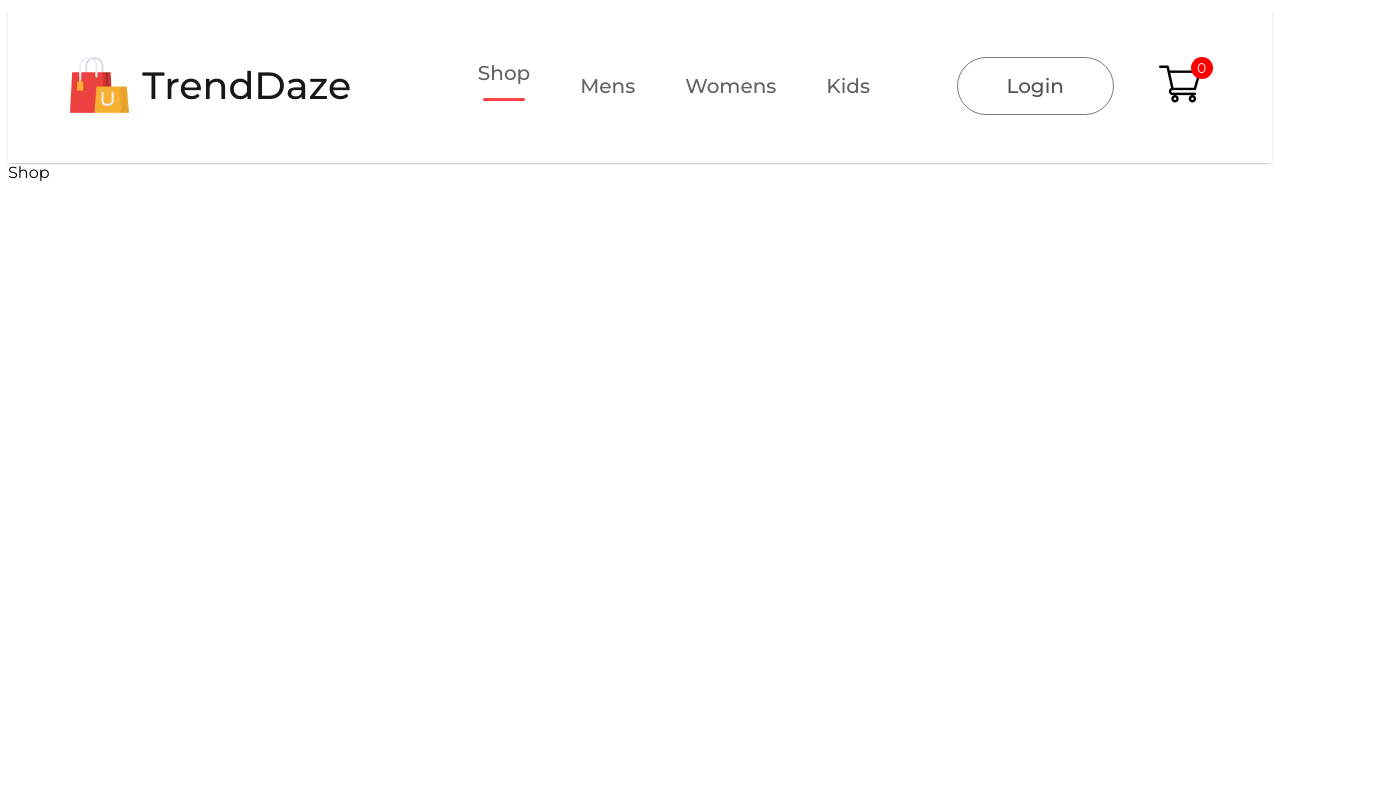
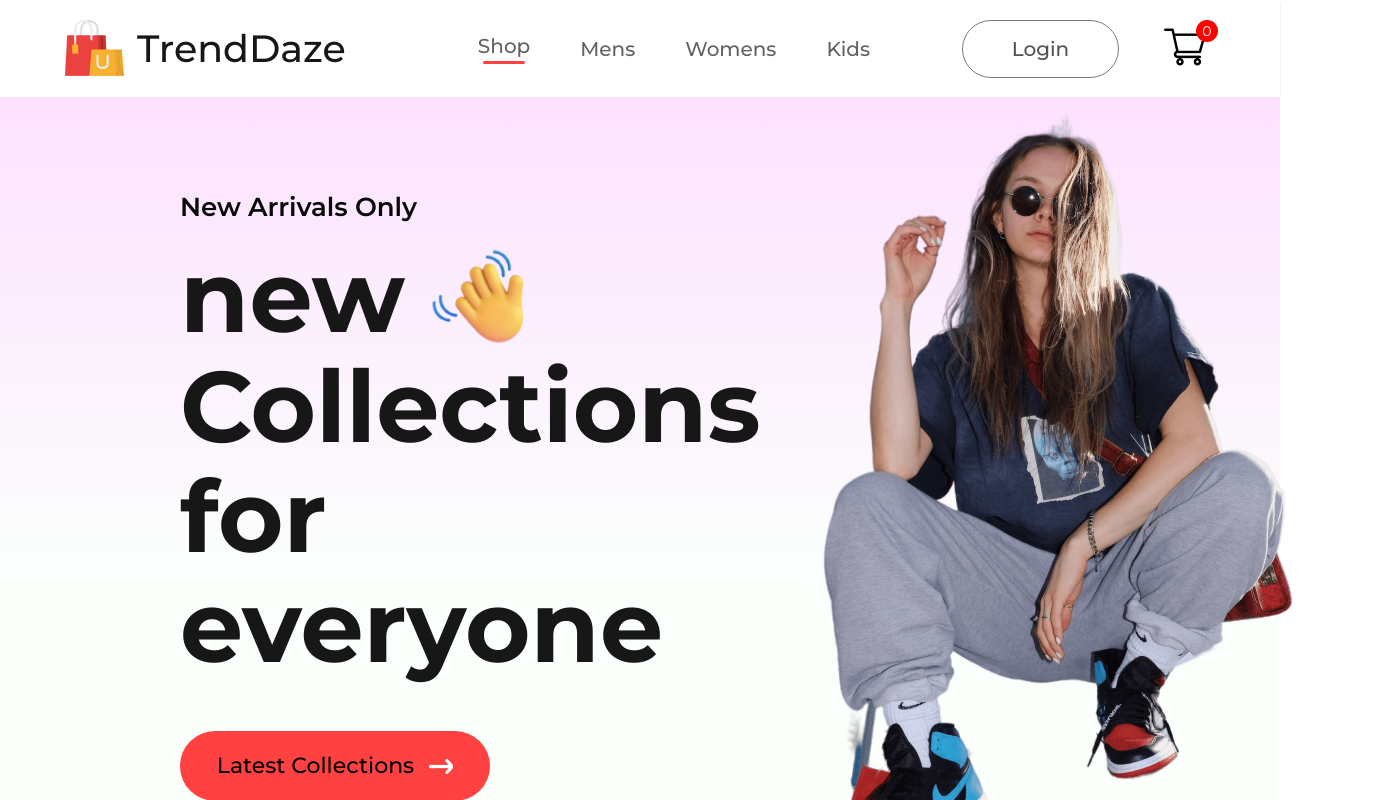
Before and after one commit to chandan9pandey/TrendDaze, a React (Vite) app in the folder frontend/: page / in a window 1280 px wide. Shown: the top 800 px of the page, 1374 px wide, since content can reach past the window. Built offline with nearby package versions, Linux system fonts and the light colour scheme.

Commit message:
completed hero section

```diff
--- a/frontend/src/App.jsx
+++ b/frontend/src/App.jsx
@@ -20,9 +20,10 @@
 					<Route path="product" element={<Product />}>
 						<Route path=":productId" element={<Product />} />
 					</Route>
-					<Route path="/cart" element={<Cart />} />
-					<Route path="/login" element={<LoginSignup />} />
+					{/* <Route path="/cart" element={<Cart />} /> */}
+					{/* <Route path="/login" element={<LoginSignup />} /> */}
 				</Routes>
+				<Shop />
 			</BrowserRouter>
 		</>
 	);
--- /dev/null
+++ b/frontend/src/Components/Hero/Hero.css
@@ -0,0 +1,51 @@
+.hero {
+	height: 100vh;
+	background: linear-gradient(180deg, #fde1ff, #e1ffea22 60%);
+	display: flex;
+}
+.hero-left {
+	flex: 1;
+	display: flex;
+	flex-direction: column;
+	justify-content: center;
+	gap: 20px;
+	padding-left: 180px;
+	line-height: 1.1;
+}
+.hero-left h2 {
+	color: #090909;
+	font-size: 26px;
+	font-weight: 600;
+}
+.hero-left p {
+	color: #171717;
+	font-size: 100px;
+	font-weight: 700;
+}
+.hero-hand-icon {
+	display: flex;
+	align-items: center;
+	gap: 20px;
+}
+.hero-hand-icon img {
+	width: 105px;
+}
+.hero-latest-btn {
+	display: flex;
+	justify-content: center;
+	align-items: center;
+	gap: 15px;
+	width: 310px;
+	height: 70px;
+	border-radius: 75px;
+	margin-top: 30px;
+	background: #ff4141;
+	font-size: 22px;
+	font-weight: 500;
+}
+.hero-right {
+	flex: 1;
+	display: flex;
+	align-items: center;
+	justify-content: center;
+}
--- /dev/null
+++ b/frontend/src/Components/Hero/Hero.jsx
@@ -0,0 +1,31 @@
+import React from "react";
+import "./Hero.css";
+import hand_icon from "../Assets/hand_icon.png";
+import arrow_icon from "../Assets/arrow.png";
+import hero_image from "../Assets/hero_image.png";
+const Hero = () => {
+	return (
+		<div className="hero">
+			<div className="hero-left">
+				<h2>New Arrivals Only</h2>
+				<div>
+					<div className="hero-hand-icon">
+						<p>new</p>
+						<img src={hand_icon} alt="" />
+					</div>
+					<p>Collections</p>
+					<p>for everyone</p>
+				</div>
+				<div className="hero-latest-btn">
+					<div>Latest Collections</div>
+					<img src={arrow_icon} alt="" />
+				</div>
+			</div>
+			<div className="hero-right">
+				<img src={hero_image} alt="" />
+			</div>
+		</div>
+	);
+};
+
+export default Hero;
--- a/frontend/src/Components/Navbar/Navbar.css
+++ b/frontend/src/Components/Navbar/Navbar.css
@@ -8,6 +8,7 @@
 	display: flex;
 	align-items: center;
 	gap: 10px;
+	cursor: pointer;
 }
 .nav-logo p {
 	color: #171717;
--- a/frontend/src/Pages/Shop.jsx
+++ b/frontend/src/Pages/Shop.jsx
@@ -1,7 +1,12 @@
 import React from "react";
+import Hero from "../Components/Hero/Hero";
 
 const Shop = () => {
-	return <div>Shop</div>;
+	return (
+		<div>
+			<Hero />
+		</div>
+	);
 };
 
 export default Shop;
--- a/frontend/src/index.css
+++ b/frontend/src/index.css
@@ -1,3 +1,6 @@
+* {
+	margin: 0;
+}
 body {
 	font-family: "Montserrat", sans-serif;
 }
```
